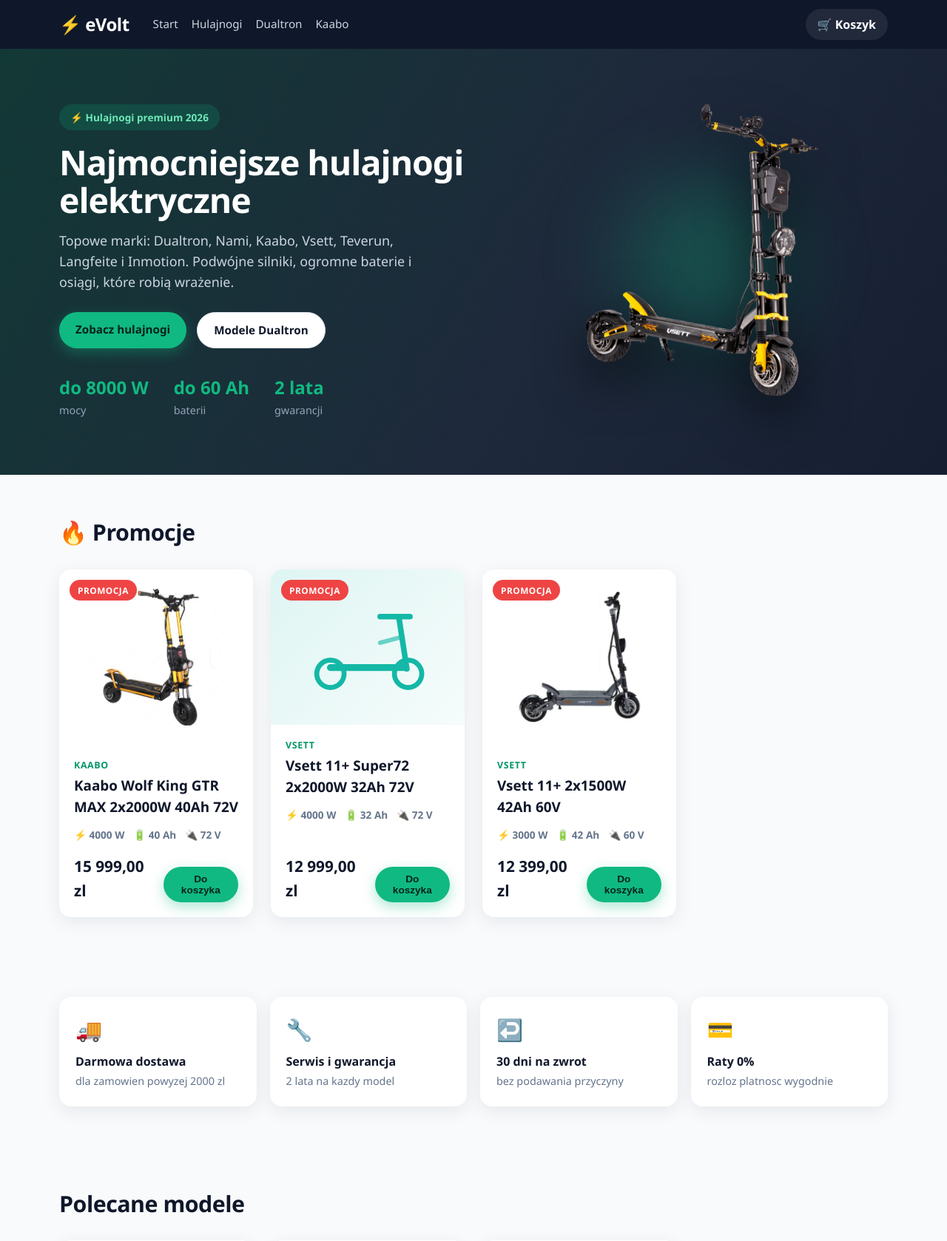
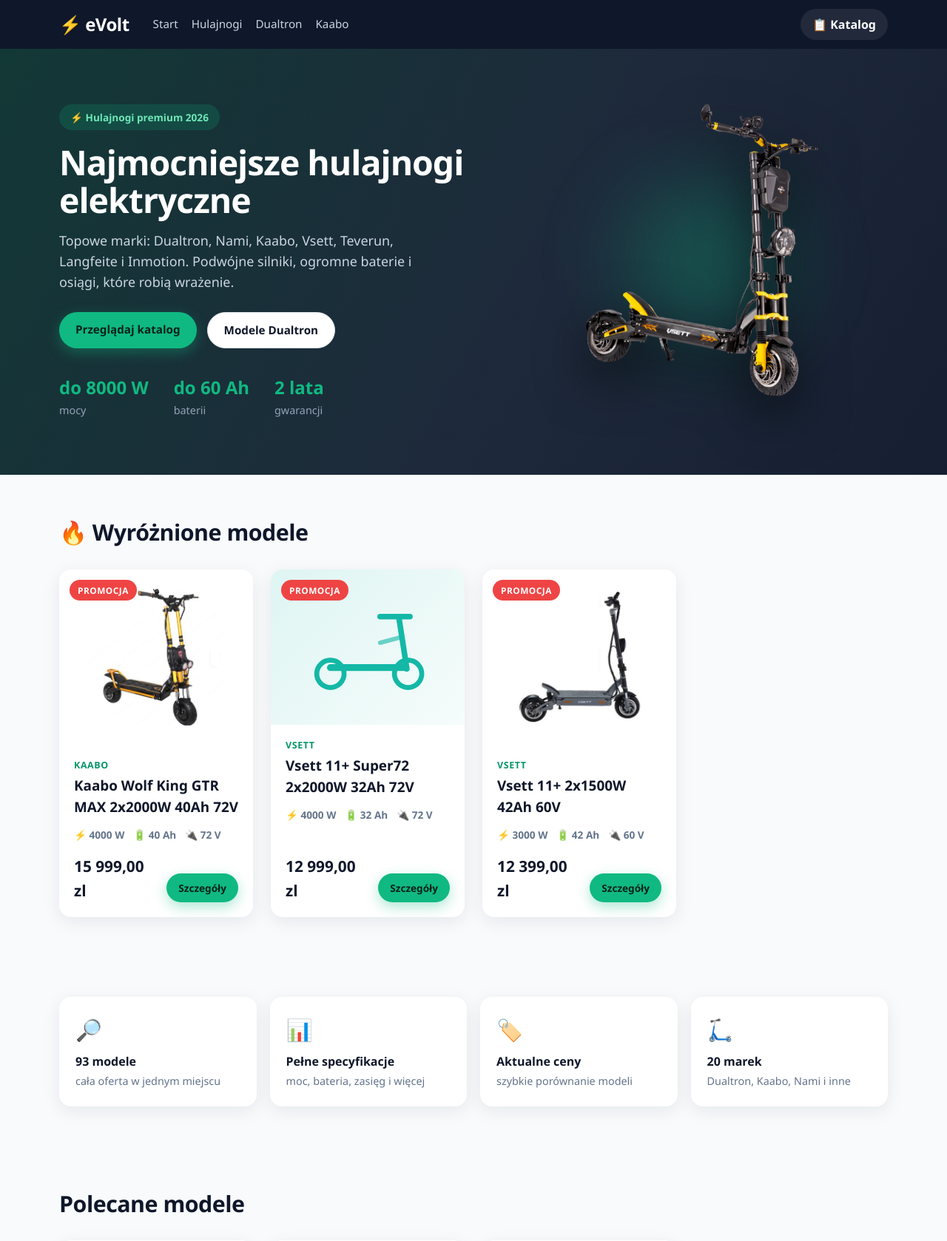
Before and after one commit to Qumo11/eVolt, a Flask app: page / in a window 1280 px wide. Shown: the top 1678 px of the page at 74% size. Run offline with Flask 3, Linux system fonts and the light colour scheme.

Commit message:
Zmiana ze sklepu na katalog informacyjny (blog)
Usunieto koszyk, zamowienia i przyciski zakupu. Zostaje przegladanie modeli:
ceny, opisy i pelne specyfikacje. Karta -> Szczegoly, naglowek -> Katalog,
sekcje i teksty dostosowane do strony informacyjnej.

Co-Authored-By: Claude Opus 4.8 <noreply@anthropic.com>

```diff
--- a/app.py
+++ b/app.py
@@ -1,25 +1,17 @@
 # -*- coding: utf-8 -*-
 """
-Sklep z hulajnogami elektrycznymi - aplikacja Flask.
+eVolt - katalog (blog) hulajnog elektrycznych.
 
-Katalog produktow jest w pliku katalog.py, a koszyk trzymany jest w sesji.
-Dzieki temu sklep nie potrzebuje bazy danych i bez problemu dziala na Railway.
+Strona informacyjna: przegladanie modeli, ceny, opisy i pelne specyfikacje.
+Bez funkcji zakupu - brak koszyka i zamowien. Katalog jest w pliku katalog.py.
 """
 
 import os
-from flask import (
-    Flask, render_template, request, redirect,
-    url_for, session, flash
-)
+from flask import Flask, render_template, request, redirect, url_for, flash
 from katalog import PRODUKTY
 
 app = Flask(__name__)
-# Klucz sesji - na Railway ustaw zmienna srodowiskowa SECRET_KEY.
-app.secret_key = os.environ.get("SECRET_KEY", "hulajnogi-dev-klucz-zmien-mnie")
-
-# Koszt dostawy (kurier). Darmowa dostawa powyzej progu.
-KOSZT_DOSTAWY = 19.99
-DARMOWA_DOSTAWA_OD = 2000.00
+app.secret_key = os.environ.get("SECRET_KEY", "evolt-katalog")
 
 # Lista kategorii (marek) do menu/filtrowania - kolejnosc zachowana, bez duplikatow.
 KATEGORIE = []
@@ -36,28 +28,10 @@ def produkt_po_id(pid):
     return None
 
 
-def policz_koszyk():
-    """Zwraca (pozycje, suma_produktow, liczba_sztuk) na podstawie sesji."""
-    koszyk = session.get("koszyk", {})
-    pozycje = []
-    suma = 0.0
-    sztuk = 0
-    for pid_str, ilosc in koszyk.items():
-        produkt = produkt_po_id(int(pid_str))
-        if not produkt:
-            continue
-        wartosc = produkt["cena"] * ilosc
-        suma += wartosc
-        sztuk += ilosc
-        pozycje.append({"produkt": produkt, "ilosc": ilosc, "wartosc": wartosc})
-    return pozycje, suma, sztuk
-
-
 @app.context_processor
 def zmienne_globalne():
-    """Udostepnia liczbe sztuk w koszyku i kategorie we wszystkich szablonach."""
-    _, _, sztuk = policz_koszyk()
-    return {"koszyk_sztuk": sztuk, "kategorie": KATEGORIE}
+    """Udostepnia liste kategorii we wszystkich szablonach."""
+    return {"kategorie": KATEGORIE}
 
 
 # ---------------------------------------------------------------------------
@@ -65,9 +39,9 @@ def zmienne_globalne():
 # ---------------------------------------------------------------------------
 @app.route("/")
 def glowna():
-    promocje = [p for p in PRODUKTY if p["promocja"]]
+    wyroznione = [p for p in PRODUKTY if p["promocja"]]
     polecane = PRODUKTY[:3]
-    return render_template("glowna.html", promocje=promocje, polecane=polecane)
+    return render_template("glowna.html", wyroznione=wyroznione, polecane=polecane)
 
 
 @app.route("/produkty")
@@ -91,85 +65,6 @@ def produkt(pid):
     return render_template("produkt.html", p=p, podobne=podobne)
 
 
-@app.route("/koszyk")
-def koszyk():
-    pozycje, suma, _ = policz_koszyk()
-    dostawa = 0.0 if (suma >= DARMOWA_DOSTAWA_OD or suma == 0) else KOSZT_DOSTAWY
-    return render_template("koszyk.html", pozycje=pozycje, suma=suma,
-                           dostawa=dostawa, razem=suma + dostawa,
-                           prog=DARMOWA_DOSTAWA_OD)
-
-
-@app.route("/koszyk/dodaj/<int:pid>", methods=["POST"])
-def dodaj_do_koszyka(pid):
-    if not produkt_po_id(pid):
-        flash("Nie znaleziono takiej hulajnogi.", "blad")
-        return redirect(url_for("produkty"))
-    koszyk = session.get("koszyk", {})
-    klucz = str(pid)
-    koszyk[klucz] = koszyk.get(klucz, 0) + 1
-    session["koszyk"] = koszyk
-    flash("Dodano do koszyka.", "ok")
-    return redirect(request.referrer or url_for("produkty"))
-
-
-@app.route("/koszyk/zmien/<int:pid>", methods=["POST"])
-def zmien_ilosc(pid):
-    koszyk = session.get("koszyk", {})
-    klucz = str(pid)
-    try:
-        ilosc = int(request.form.get("ilosc", 1))
-    except ValueError:
-        ilosc = 1
-    if ilosc <= 0:
-        koszyk.pop(klucz, None)
-    else:
-        koszyk[klucz] = ilosc
-    session["koszyk"] = koszyk
-    return redirect(url_for("koszyk"))
-
-
-@app.route("/koszyk/usun/<int:pid>", methods=["POST"])
-def usun_z_koszyka(pid):
-    koszyk = session.get("koszyk", {})
-    koszyk.pop(str(pid), None)
-    session["koszyk"] = koszyk
-    flash("Usunieto z koszyka.", "ok")
-    return redirect(url_for("koszyk"))
-
-
-@app.route("/zamowienie", methods=["GET", "POST"])
-def zamowienie():
-    pozycje, suma, sztuk = policz_koszyk()
-    if sztuk == 0:
-        flash("Twoj koszyk jest pusty.", "blad")
-        return redirect(url_for("produkty"))
-
-    dostawa = 0.0 if suma >= DARMOWA_DOSTAWA_OD else KOSZT_DOSTAWY
-
-    if request.method == "POST":
-        dane = {
-            "imie": request.form.get("imie", "").strip(),
-            "email": request.form.get("email", "").strip(),
-            "telefon": request.form.get("telefon", "").strip(),
-            "adres": request.form.get("adres", "").strip(),
-            "miasto": request.form.get("miasto", "").strip(),
-            "kod": request.form.get("kod", "").strip(),
-        }
-        # Prosta walidacja wymaganych pol.
-        if not dane["imie"] or not dane["email"] or not dane["adres"]:
-            flash("Uzupelnij imie, e-mail i adres dostawy.", "blad")
-            return render_template("zamowienie.html", pozycje=pozycje, suma=suma,
-                                   dostawa=dostawa, razem=suma + dostawa, dane=dane)
-        # Tu w prawdziwym sklepie nastapilaby platnosc (np. Stripe) i zapis zamowienia.
-        session["koszyk"] = {}
-        return render_template("zamowienie_ok.html", imie=dane["imie"],
-                               email=dane["email"], razem=suma + dostawa)
-
-    return render_template("zamowienie.html", pozycje=pozycje, suma=suma,
-                           dostawa=dostawa, razem=suma + dostawa, dane={})
-
-
 @app.template_filter("zl")
 def format_zl(wartosc):
     """Formatuje liczbe jako cene w zlotowkach, np. 1 899,00 zl."""
--- a/templates/_karta.html
+++ b/templates/_karta.html
@@ -22,9 +22,7 @@
         {% if p.stara_cena %}<span class="stara">{{ p.stara_cena|zl }}</span>{% endif %}
         <span class="cena">{{ p.cena|zl }}</span>
       </div>
-      <form method="post" action="{{ url_for('dodaj_do_koszyka', pid=p.id) }}">
-        <button class="btn btn-glowny btn-maly" type="submit">Do koszyka</button>
-      </form>
+      <a class="btn btn-glowny btn-maly" href="{{ url_for('produkt', pid=p.id) }}">Szczegóły</a>
     </div>
   </div>
 </article>
--- a/templates/base.html
+++ b/templates/base.html
@@ -3,7 +3,7 @@
 <head>
   <meta charset="utf-8">
   <meta name="viewport" content="width=device-width, initial-scale=1">
-  <title>{% block tytul %}eVolt - Hulajnogi Elektryczne{% endblock %}</title>
+  <title>{% block tytul %}eVolt - Katalog Hulajnóg Elektrycznych{% endblock %}</title>
   <link rel="stylesheet" href="{{ url_for('static', filename='style.css') }}">
 </head>
 <body>
@@ -16,10 +16,7 @@
         <a href="{{ url_for('produkty', kategoria='Dualtron') }}">Dualtron</a>
         <a href="{{ url_for('produkty', kategoria='Kaabo') }}">Kaabo</a>
       </nav>
-      <a href="{{ url_for('koszyk') }}" class="koszyk-link">
-        🛒 Koszyk
-        {% if koszyk_sztuk > 0 %}<span class="badge">{{ koszyk_sztuk }}</span>{% endif %}
-      </a>
+      <a href="{{ url_for('produkty') }}" class="koszyk-link">📋 Katalog</a>
     </div>
   </header>
 
@@ -41,7 +38,7 @@
     <div class="kontener stopka-row">
       <div>
         <div class="logo">⚡ eVolt</div>
-        <p>Hulajnogi elektryczne na kazda kieszen. Darmowa dostawa od {{ '%.0f'|format(2000) }} zl.</p>
+        <p>Katalog i porównywarka hulajnóg elektrycznych. Ceny, opisy i pełne specyfikacje w jednym miejscu.</p>
       </div>
       <div>
         <strong>Sklep</strong>
--- a/templates/glowna.html
+++ b/templates/glowna.html
@@ -10,7 +10,7 @@
       <p>Topowe marki: Dualtron, Nami, Kaabo, Vsett, Teverun, Langfeite i Inmotion.
          Podwójne silniki, ogromne baterie i osiągi, które robią wrażenie.</p>
       <div class="hero-btny">
-        <a href="{{ url_for('produkty') }}" class="btn btn-glowny">Zobacz hulajnogi</a>
+        <a href="{{ url_for('produkty') }}" class="btn btn-glowny">Przeglądaj katalog</a>
         <a href="{{ url_for('produkty', kategoria='Dualtron') }}" class="btn btn-jasny">Modele Dualtron</a>
       </div>
       <div class="hero-fakty">
@@ -27,9 +27,9 @@
 </section>
 
 <section class="kontener sekcja">
-  <h2 class="sekcja-tytul">🔥 Promocje</h2>
+  <h2 class="sekcja-tytul">🔥 Wyróżnione modele</h2>
   <div class="siatka">
-    {% for p in promocje %}
+    {% for p in wyroznione %}
       {% include "_karta.html" %}
     {% endfor %}
   </div>
@@ -37,10 +37,10 @@
 
 <section class="kontener sekcja">
   <div class="bonus">
-    <div><span>🚚</span><strong>Darmowa dostawa</strong><p>dla zamowien powyzej 2000 zl</p></div>
-    <div><span>🔧</span><strong>Serwis i gwarancja</strong><p>2 lata na kazdy model</p></div>
-    <div><span>↩️</span><strong>30 dni na zwrot</strong><p>bez podawania przyczyny</p></div>
-    <div><span>💳</span><strong>Raty 0%</strong><p>rozloz platnosc wygodnie</p></div>
+    <div><span>🔎</span><strong>93 modele</strong><p>cała oferta w jednym miejscu</p></div>
+    <div><span>📊</span><strong>Pełne specyfikacje</strong><p>moc, bateria, zasięg i więcej</p></div>
+    <div><span>🏷️</span><strong>Aktualne ceny</strong><p>szybkie porównanie modeli</p></div>
+    <div><span>🛴</span><strong>20 marek</strong><p>Dualtron, Kaabo, Nami i inne</p></div>
   </div>
 </section>
 
@@ -52,7 +52,7 @@
     {% endfor %}
   </div>
   <div class="srodek">
-    <a href="{{ url_for('produkty') }}" class="btn btn-glowny">Pokaz wszystkie</a>
+    <a href="{{ url_for('produkty') }}" class="btn btn-glowny">Pokaż wszystkie 93 modele</a>
   </div>
 </section>
 {% endblock %}
--- a/templates/produkt.html
+++ b/templates/produkt.html
@@ -33,10 +33,8 @@
         <span class="cena-duza">{{ p.cena|zl }}</span>
       </div>
 
-      <form method="post" action="{{ url_for('dodaj_do_koszyka', pid=p.id) }}">
-        <button class="btn btn-glowny btn-duzy" type="submit">🛒 Dodaj do koszyka</button>
-      </form>
-      <p class="dostawa-info">🚚 Darmowa dostawa · 2 lata gwarancji · 30 dni na zwrot</p>
+      <a class="btn btn-jasny btn-duzy" href="{{ url_for('produkty') }}">← Zobacz inne modele</a>
+      <p class="dostawa-info">ℹ️ Strona informacyjna — prezentacja modelu, bez sprzedaży.</p>
     </div>
   </div>
 
```
Also changed, not shown: templates/koszyk.html (deleted, +0 -58 lines), templates/zamowienie.html (deleted, +0 -47 lines), templates/zamowienie_ok.html (deleted, +0 -16 lines).
